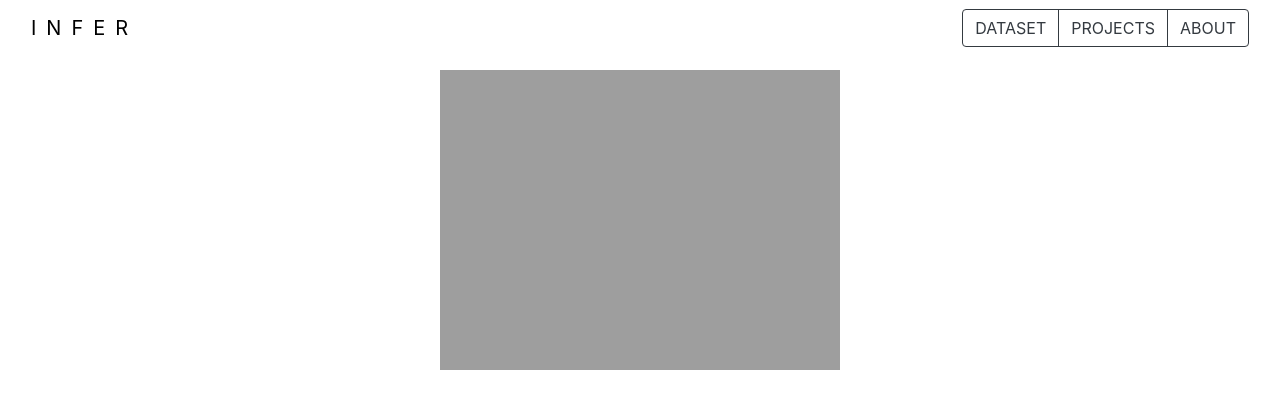
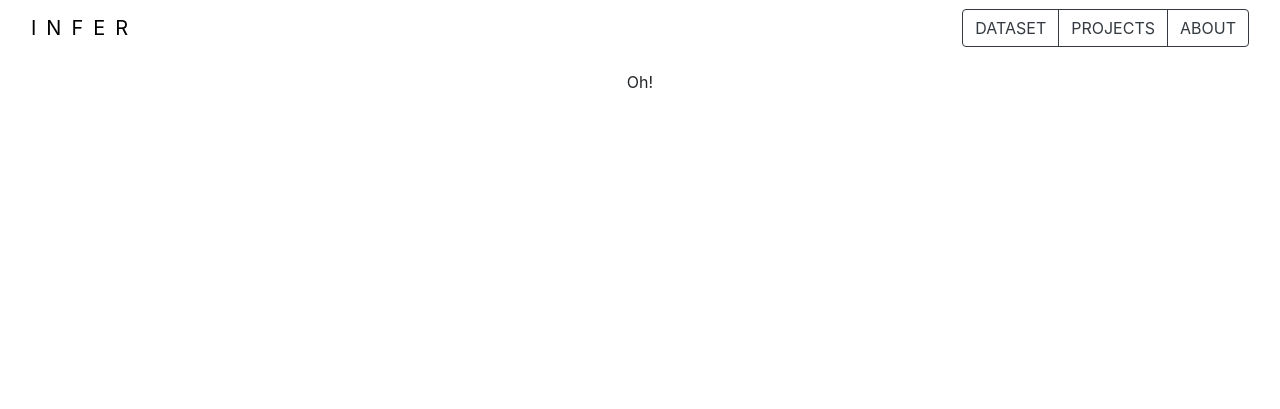
Before and after one commit to mooncrater31/infer, a Jekyll site: the page built from _posts/2018-09-21-damanGIF.md, in a window 1280 px wide. Shown: the top 409 px of the page. Built offline with Jekyll 4.4.1, drawn with Linux system fonts in a browser that asks for light colours; nearby versions of some CDN libraries.

Commit message:
Update 2018-09-21-damanGIF.md

```diff
--- a/_posts/2018-09-21-damanGIF.md
+++ b/_posts/2018-09-21-damanGIF.md
@@ -2,4 +2,4 @@
 layout: post
 title: "Daman And Diu GIFs"
 ---
-![useful image]({{ site.url }}/daman.gif)
+Oh!
```
